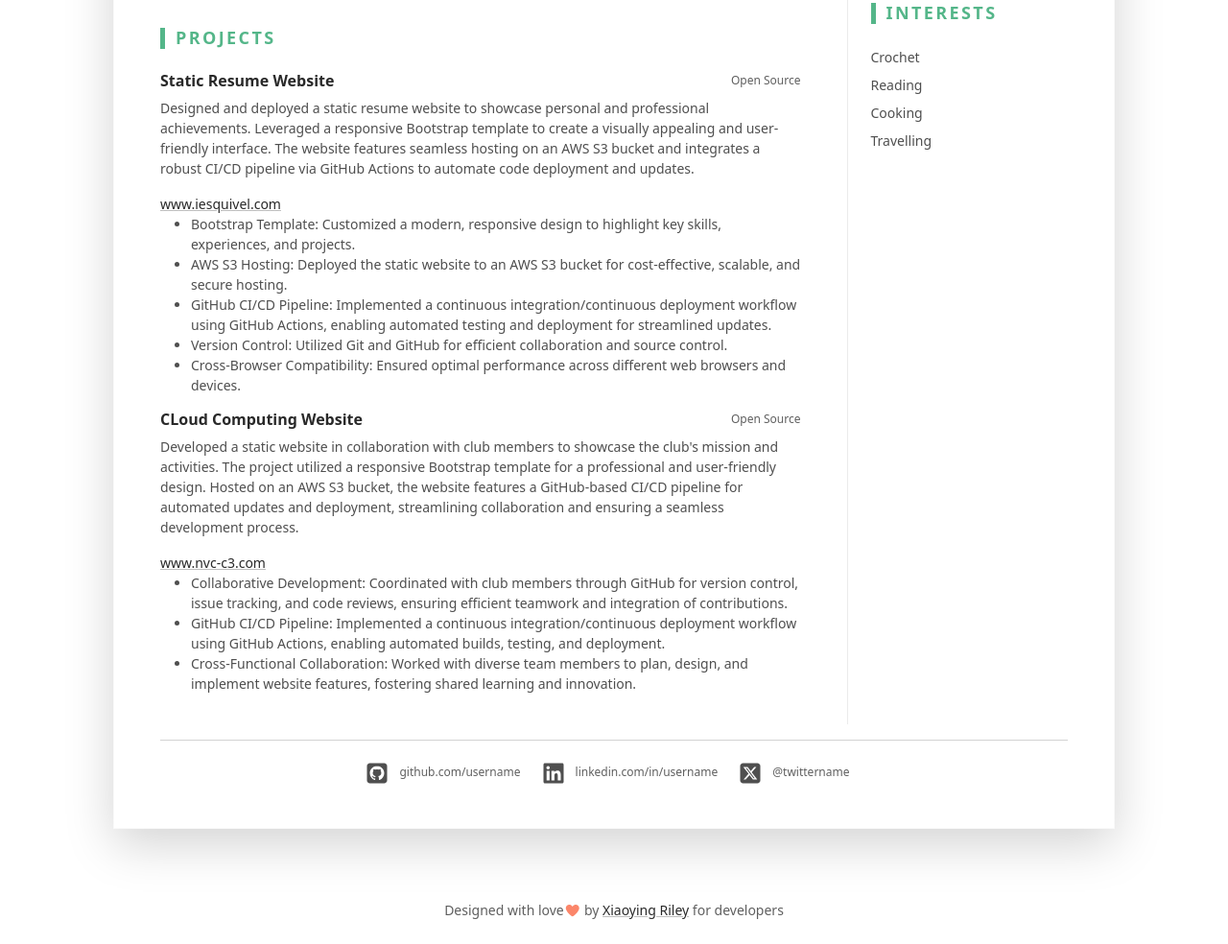
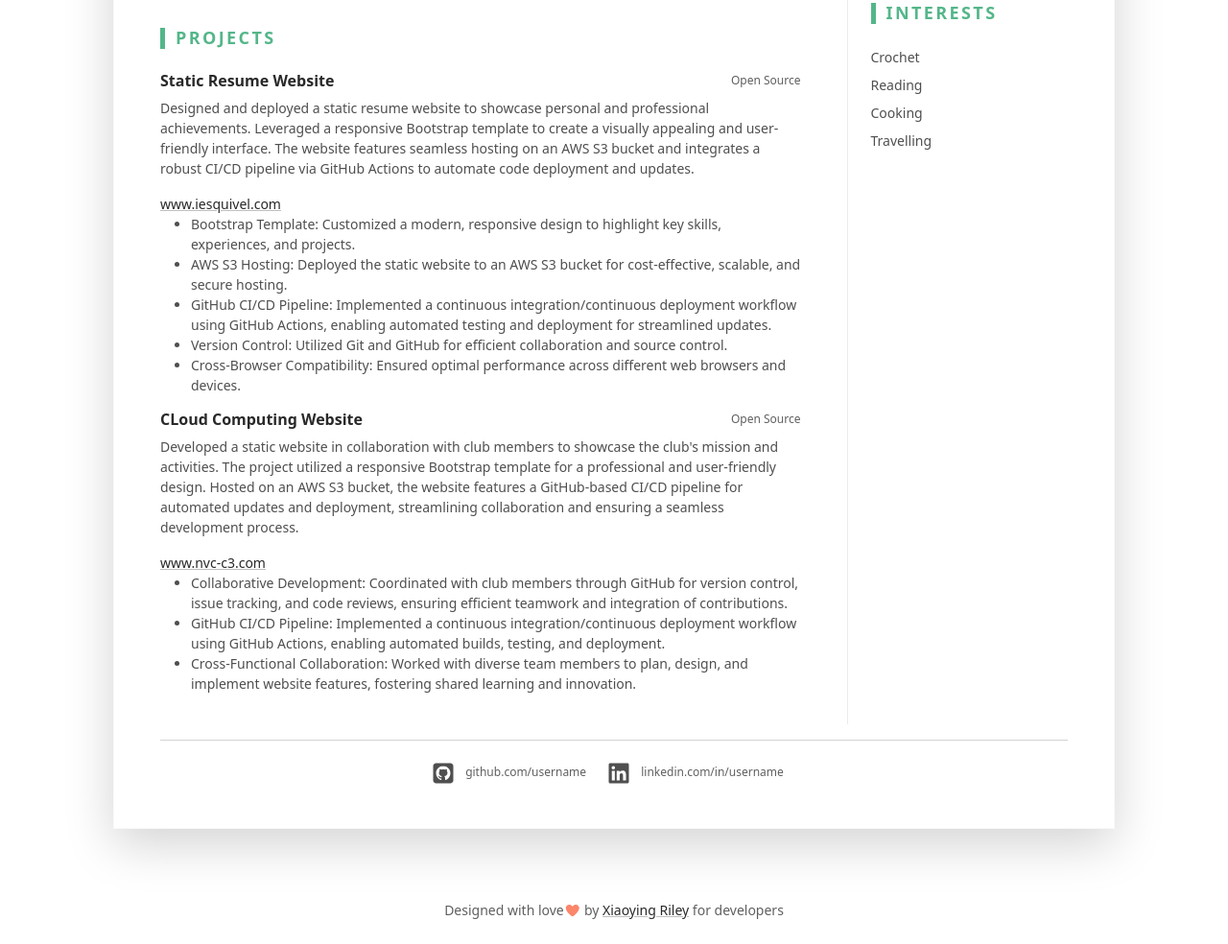
Before and after one commit to Isa3232/AWS-Resume, a plain HTML site: page index.html in a window 1280 px wide. Shown: the part 1361-2345 px from the top of the page at 96% size. Drawn offline with Linux system fonts and the light colour scheme.

Commit message:
deleted the twitter

```diff
--- a/index.html
+++ b/index.html
@@ -238,7 +238,6 @@
 							<ul class="resume-social-list list-inline mx-auto mb-0 d-inline-block text-muted">
 								<li class="list-inline-item mb-lg-0 me-3"><a class="resume-link" href="#"><i class="fa-brands fa-github-square fa-2x me-2" data-fa-transform="down-4"></i><span class="d-none d-lg-inline-block text-muted">github.com/username</span></a></li>
 								<li class="list-inline-item mb-lg-0 me-3"><a class="resume-link" href="#"><i class="fa-brands fa-linkedin fa-2x me-2" data-fa-transform="down-4"></i><span class="d-none d-lg-inline-block text-muted">linkedin.com/in/username</span></a></li>
-								<li class="list-inline-item mb-lg-0 me-lg-3"><a class="resume-link" href="#"><i class="fa-brands fa-square-x-twitter fa-2x me-2" data-fa-transform="down-4"></i><span class="d-none d-lg-inline-block text-muted">@twittername</span></a></li>
 							</ul>
 						</div><!--//resume-footer-->
 					</article>
```
